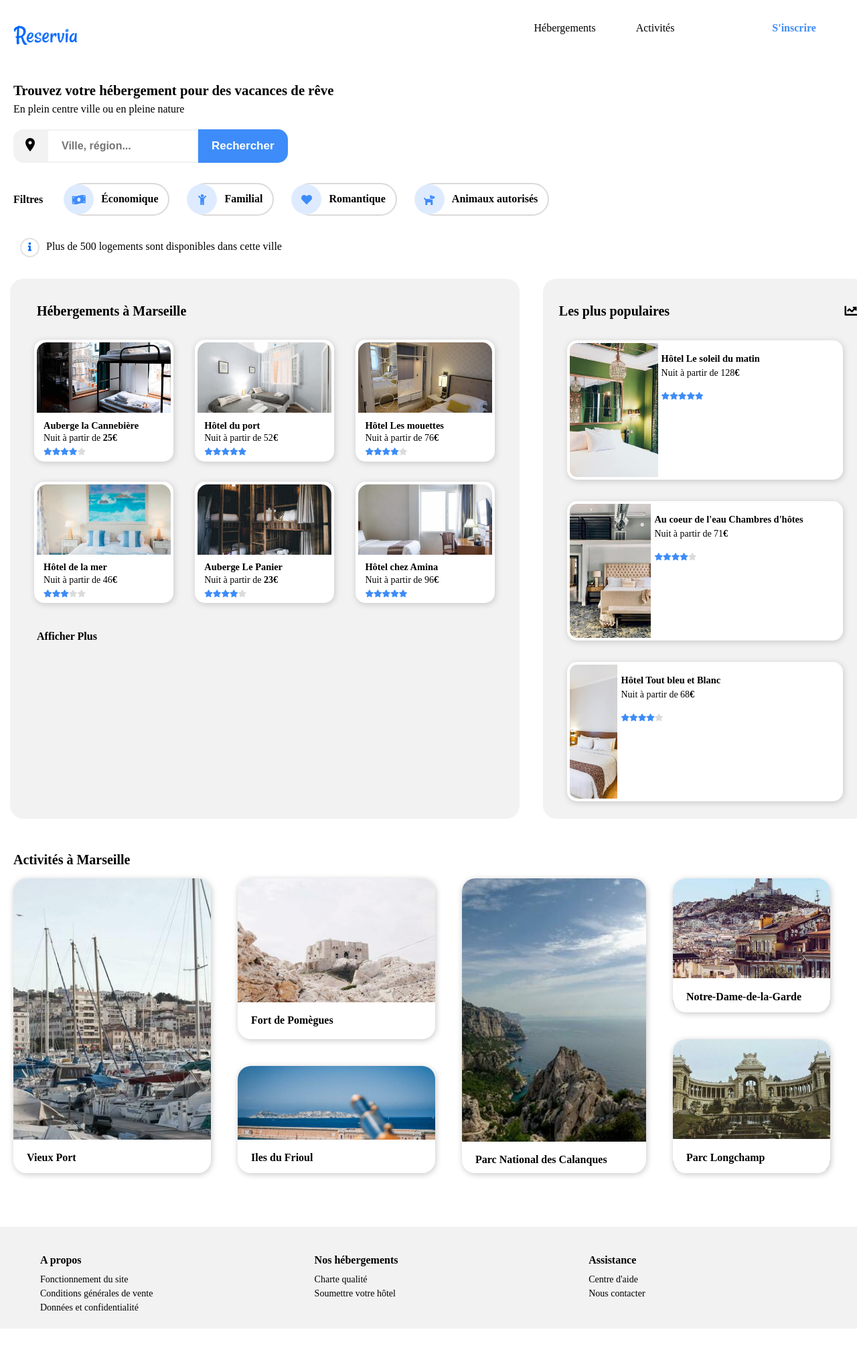
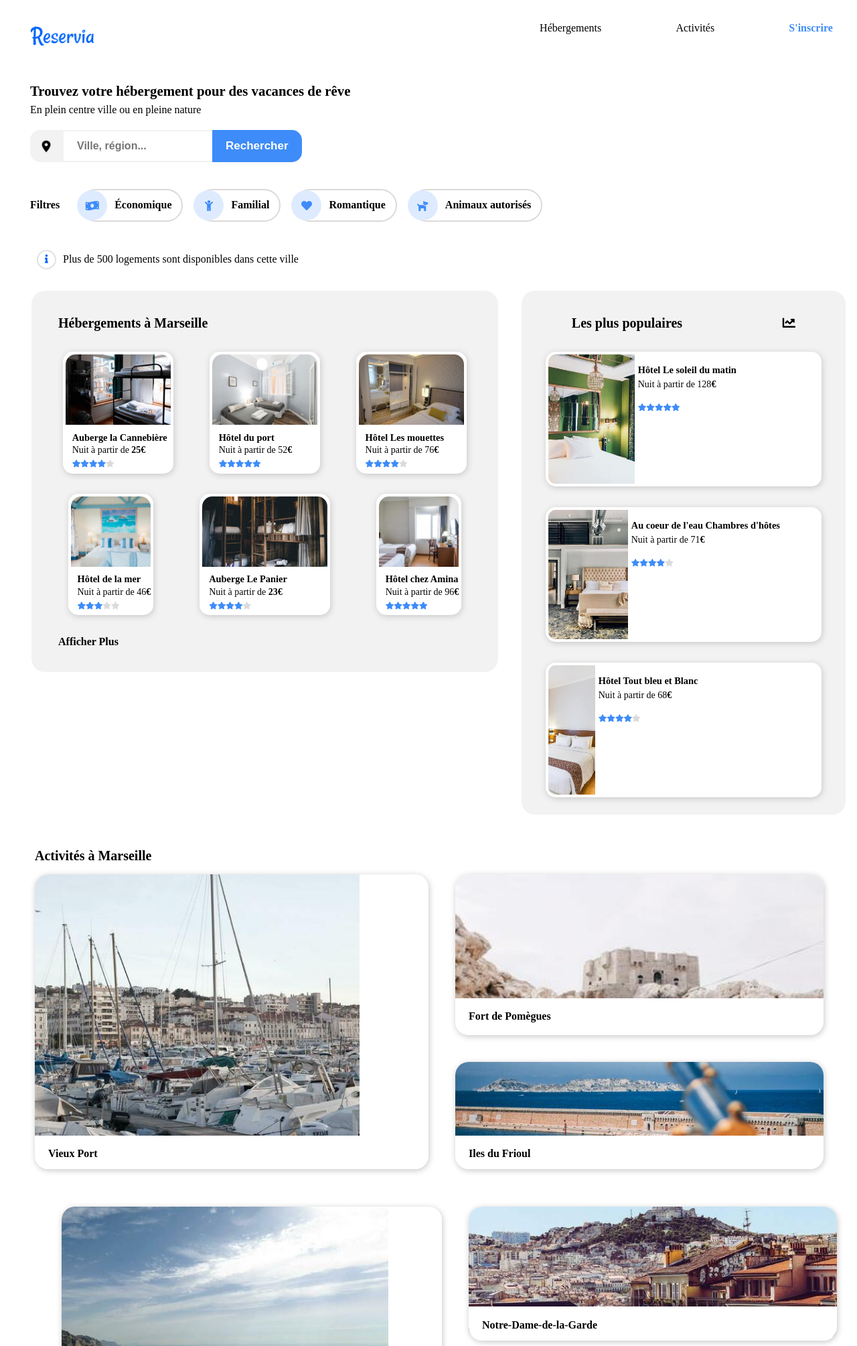
Before and after one commit to CarolineT-JS/CarolineTchong_2_10112020, a plain HTML site: page index.html in a window 1280 px wide. Shown: the top 2009 px of the page at 67% size. Before the commit the page ends 1983 px from the top, so only its background shows below. Drawn offline with Linux system fonts and the light colour scheme.

Commit message:
Modifs finaux après avoir pull la version du 3 Décembre

```diff
--- a/index.html
+++ b/index.html
@@ -2,21 +2,17 @@
 <html lang="fr">
   <head>
     <meta charset="utf-8">
-    <meta name="viewport" content="width=device-width, initial-scale=1.0, shrink-to-fit=no">
+    <meta name="viewport" content="width=device-width, initial-scale=1.0">
     <title>Reservia - Trouvez votre hébergement pour des vacances de rêve</title>
-<!-- CSS  -->
     <link rel="stylesheet" href="style.css">
-<!-- FONTAWESOME -->
     <link rel="stylesheet" href="https://use.fontawesome.com/releases/v5.6.1/css/all.css" integrity="sha384-gfdkjb5BdAXd+lj+gudLWI+BXq4IuLW5IT+brZEZsLFm++aCMlF1V92rMkPaX4PP" crossorigin="anonymous">
-<!-- FONT RALEWAY -->
     <link href="https://fonts.googleapis.com/css2?family=Raleway:wght@750&display=swap" rel="stylesheet" />
     <link href="https://fonts.googleapis.com/css2?family=Raleway:wght@450&display=swap" rel="stylesheet" />
-
   </head>
   <body>
 <!-- HEADER -->
       <header>
-                        <!-- MENU -->
+                        <!-- Nav Menu -->
 
           <nav id="Menu">
               <ul id="topleft">
@@ -31,14 +27,14 @@
           <h1>Trouvez votre hébergement pour des vacances de rêve</h1>
           <p>En plein centre ville ou en pleine nature</p>
 
-                        <!-- LIEU -->
+                        <!-- Nav Lieu -->
 
           <div id="Lieu">
             <div id="fondicone"><a href="#"><img src="Img/autres/Marqueur-48-noir.png" alt="Icone ici"/></a></div>
             <input type="text" class="form-control input" name="name" placeholder="Ville, région..."/>
-            <input type="submit" class="bouton" name="submit" value="Rechercher"/><i class="fas fa-search"></i>
+            <button>Rechercher</button><i class="fas fa-search"></i>
           </div>
-                        <!-- FILTRES -->
+                        <!-- Filtres -->
 
           <div id="Filtres">
                 <p>Filtres</p>
@@ -66,10 +62,11 @@
       </header>
 
 <!-- MAIN -->
-    <main>
-    <!-- Section 1 -->
-        <section id="Hebergement">
-                        <!-- Article Hostingframe / LEFT FRAME -->
+      <main>
+            <!-- Section 1 -->
+          <section id="Hebergement">
+                        <!-- Article Hostingframe -->
+
             <article id="Hostingframe">
                 <h2>Hébergements à Marseille</h2>
                 <div id="locations">
@@ -124,7 +121,9 @@
                 </div>
                 <p id="plus">Afficher Plus</p>
             </article>
-                        <!-- Aside smallFrame / RIGHT FRAME -->
+
+                        <!-- Aside smallFrame -->
+
             <aside id="smallFrame">
                 <div id="smallTop">
                     <h2>Les plus populaires</h2>
@@ -159,7 +158,9 @@
     <!-- Section 2 -->
         <section id="Activites">
             <h2>Activités à Marseille</h2>
+
             <!-- Article Activities left -->
+
             <article>
                 <div id="activitiesLeft">
                     <figure id="port">
@@ -168,7 +169,9 @@
                             <h3>Vieux Port</h3>
                         </figcaption>
                     </figure>
-                        <!-- Asides left -->
+
+                    <!-- Asides left -->
+
                 <aside id="left1">
                     <figure id="fort">
                         <a href="#"><img src="Img/activites/4_small/paul-hermann-QFTrLdQIRhI-unsplash.jpg" alt="Photo du Fort de Pomègues dominant le calcaire et le ciel blanc." /></a>
@@ -184,7 +187,9 @@
                     </figure>
                 </aside>
                 </div>
+
                         <!-- Activities right -->
+
                 <div id="activitiesRight">
                     <figure id="parc">
                         <a href="#"><img src="Img/activites/4_small/kilyan-sockalingum-NR8-cBCN3aI-unsplash.jpg" alt="Photo des falaises donnant sur la mer au Parc National des Calanques." /></a>
@@ -192,7 +197,9 @@
                         <h3>Parc National des Calanques</h3>
                     </figcaption>
                     </figure>
+
                             <!-- Aside right -->
+
                 <aside id="right1">
                     <figure>
                         <a href="#"><img src="Img/activites/4_small/florian-wehde-xW9e8gdotxI-unsplash.jpg" alt="Photo de Notre-Dame-de-la-Garde dominant les toits de la ville de Marseille." /></a>
@@ -213,7 +220,9 @@
         </section>
 
     </main>
+
 <!-- FOOTER -->
+
       <footer>
         <div class="link">
             <h4>A propos</h4>
--- a/style.css
+++ b/style.css
@@ -1,6 +1,6 @@
+/* Définition des polices personnalisés*/
 body {
     width: 100%;
-    height: auto;
     font-family: 'Raleway';
     margin: 0 auto;
     font-size: 16px;
@@ -17,13 +17,13 @@ a {text-decoration: none;}
 
 figure{box-shadow: 1px 2px 10px #c9c7c7;}
 
-#Menu, #Menu ul, #Lieu, #fondicone, #Filtres, .filtre, .filtre .rond, #Info, #info, #Hebergement, #locations, #smallFrame, #smallTop, #smallFrame figure, #Activites article, #activitiesLeft, #activitiesRight, #activitiesLeft figure, #activitiesRight figure, footer {
+#Menu, #Menu ul, #Lieu, #fondicone, #Filtres, .filtre, .filtre .rond, #Info, #info, main, #Hebergement, #locations, #smallFrame, #smallTop, #smallFrame figure, #Activites article, #activitiesLeft, #activitiesRight, #activitiesLeft figure, #activitiesRight figure, footer {
     display: flex;
 }
-header, #Hebergement, #Hostingframe img, #smallTop, #smallFrame img, #left1 #fort img, #left1 #iles img, #right1 img, footer {
+header, #Menu, #Menu ul, #Filtres, #Info, #Hebergement, #Lieu, #Hostingframe img, #smallTop, #smallFrame img, #Activites, #left1 #fort img, #left1 #iles img, #right1 figure, #right1 img, footer {
     width: 100%;
 }
-#Menu li:hover, #Menu a:hover, #Menu a:visited, #Menu #topright #inscrire a, .filtre .fas, #Hebergement .fas, #smallFrame figcaption .fas {
+#Menu li:hover, #Menu a:hover, #Menu a:visited, #Menu #topright #inscrire a, #Menu ul #inscrire:visited, #Menu ul #inscrire:hover, .filtre .fas, #Hebergement .fas, #smallFrame figcaption .fas {
     color: #3e8cf9;
 }
 .filtre .rond, #smallFrame figcaption, #activitiesLeft #port figcaption, #activitiesRight #parc figcaption, #fort figcaption, #iles figcaption, #right1 figcaption {
@@ -36,21 +36,39 @@ header, #Hebergement, #Hostingframe img, #smallTop, #smallFrame img, #left1 #for
 #Hostingframe img, #smallFrame img, #left1 #fort img, #left1 #iles img {
     object-fit: cover;
 }
-#Menu #topright #inscrire a, #Lieu .form-control, #Filtres p, #Lieu .bouton, .filtre a, #Hostingframe #plus{
+#Menu #topright #inscrire a, #Lieu .form-control, #Filtres p, #Lieu button, .filtre a, #Hostingframe #plus{
     font-weight: 700;
 }
 
 /* HEADER */
 
-header{padding-left: 20px;}
+header{
+    height: auto;
+    margin: 0 45px;
+    }
+#Menu {height: auto;}
 
-    /* MENU */
+#Menu ul {
+    height: 50%;
+    justify-content: flex-end;
+}
+#Menu li {
+    margin: 0 10px;
+    padding: 30px 20px;
+    border-top: 3px #fff solid;
+}
+#Menu li:hover {border-top: 3px #3e8cf9 solid;}
 
 #Menu #topleft{
-    width: 82%;
+    width: 90%;
     justify-content: space-between;
+    padding-right: 4%;
 }
-header #logo {height: 45px;}
+#Menu #topleft #logo {
+    width: auto;
+    height: 45px;
+    padding-top: 1%;
+}
 #topleft :first-child {
     margin: 0;
     padding-left: 0;
@@ -60,63 +78,67 @@ header #logo {height: 45px;}
     width: 16.5%;
     padding-right: 4%;
 }
-#Menu li {
-    margin: 0 10px;
-    padding: 30px 20px;
-    border-top: 3px #fff solid;
-}
 #Menu ul a {
     text-decoration: none;
     color: black;
 }
-#Menu li:hover{border-top: 3px #3e8cf9 solid;}
+header h1 {font-size: 1.3em;}
 
-#Menu ul #inscrire:visited, #Menu ul #inscrire:hover
-{color: #0065FC}
-header h1 {font-size: 1.3em;}
 header p {line-height: 1%;}
 
-    /* LIEU */
+    /* NAV Lieu */
 
 header #Lieu{
+    height: 48px;
     text-align: center;
+    align-content: center;
     margin: 30px 0;
 }
 #Lieu #fondicone{
-    width: 50px;
-    height: 50px;
+    width: 48px;
+    height: 48px;
     background-color: #F2F2F2;
     border-top-left-radius: 15px;
     border-bottom-left-radius: 15px;
 }
-#Lieu #fondicone img {width: 50%;}
-
+#Lieu #fondicone img {
+    width: 45%;
+    margin-top: 10%;
+    }
 #Lieu .form-control{
     width: 200px;
     border: 2px #F2F2F2 solid;
     padding-left: 20px;
     font-size: 1em;
 }
-#Lieu .bouton{
+#Lieu button{
     font-size: 17px;
     background-color: #3e8cf9;
     color: white;
-    padding: 15px 20px;
+    padding: 13.5px 20px;
     border: none;
     border-top-right-radius: 15px;
     border-bottom-right-radius: 15px;
+    margin-left: -2px;
 }
 #Lieu .fas{display: none;}
 
      /* FILTRES */
 
-#Filtres, .filtre{align-items: center;}
-#Filtres p {margin-right: 20px;}
-
+#Filtres{
+    height: auto;
+    align-items: center;
+}
+#Filtres p {
+    width: auto;
+    margin-right: 20px;
+}
 .filtre{
     margin: 0 15px;
     border: 2px #ddd9d9 solid;
     border-radius: 50px;
+    text-align: center;
+    align-items: center;
 }
 .filtre .rond{
     border-radius: 50%;
@@ -131,11 +153,10 @@ header #Lieu{
 }
 .filtre:hover{background-color: #DEEBFF;}
 
-     /* INFO */
-
 #Info {
+    align-items: center;
     margin: 30px 0;
-    align-items: baseline;
+    justify-content: flex-start;
 }
 #info{
     color: #0065FC;
@@ -147,68 +168,88 @@ header #Lieu{
 }
 #Info i {font-size: 0.8em;}
 
+/* MAIN */
+
+main{
+    width: 95%;
+    margin: 0 auto;
+    flex-direction: column;
+}
     /* SECTION 1 */
 
-#Hebergement {padding: 0 0 10px 15px;}
+#Hebergement {padding: 0 40px 10px 15px;}
 
         /* Article Hostingframe */
 
 #Hostingframe {
+    width: 65%;
+    height: 100%;
     background-color: #F2F2F2;
     border-radius: 20px;
     padding: 20px 20px;
 }
 #Hostingframe h2, #Activites h2, #smallFrame #smallTop h2{
-    padding-left: 20px;
+    margin-left: 20px;
     font-size: 20px;
 }
-        /* LEFT FRAME */
-
 #Hostingframe #locations{
     flex-wrap: wrap;
     justify-content: space-around;
 }
 #locations figure{
-    width: 200px;
+    max-width: 220px;
+    height: auto;
     background-color: white;
     border-radius: 15px;
     border: 4px solid white;
     margin: 15px 10px;
+    overflow: hidden;
 }
 #Hostingframe img {
+    max-width: 300px;
     height: 105px;
     border-top-left-radius: 15px;
     border-top-right-radius: 15px;
 }
 #locations figcaption{
     height: 50px;
+    background-color: white;
     line-height: 1.2%;
+    text-align: left;
     padding-left: 10px;
 }
 #locations figcaption h3 {font-size: 0.9em;}
+
 #locations figcaption p{
     font-size: 0.8em;
     padding-top: 5px;
 }
 #Hebergement .fas, #smallFrame figcaption .fas {font-size: 0.7em;}
 
-#Hostingframe #plus{padding: 10px 0 0 20px;}
+#Hostingframe #plus{margin-left: 20px;}
 
-        /* RIGHT FRAME */
+        /* Aside Hostingframe */
 
 #smallFrame {
+    width: 32%;
+    height: 100%;
     background-color: #F2F2F2;
     border-radius: 20px;
     flex-direction: column;
-    padding: 10px 0;
+    justify-content: space-around;
+    align-items: center;
+    padding: 10px 0  18px 0;
     margin-left: 35px;
 }
 #smallTop {
+    width: 100%;
+    display: flex;
+    flex-direction: row;
     justify-content: space-between;
     align-items: baseline;
 }
 #smallTop h2{
-    margin-left: 25px !IMPORTANT;
+    margin-left: 35px !IMPORTANT;
     font-size: 0.9em;
     padding-top: 10px;
 }
@@ -218,63 +259,58 @@ header #Lieu{
     padding-right: 35px;
 }
 #smallFrame figure{
+    width: 80%;
+    height: auto;
     max-width: 340px;
-    height: 130px;
+    max-height: 120px;
     border-radius: 15px;
     border: 4px solid white;
     overflow: hidden;
-    background-color: white;
+    margin-top: 15px;
 }
 #smallFrame img{
     height: 100%;
-    object-position: right;
+    object-position: left;
 }
 #smallFrame figcaption{
     width: 470px;
-    height: 140px;
+    height: 130px;
     background-color: white;
-    right: 20px;
     padding-left: 20px;
     margin: 0;
 }
-#smallFrame :last-child figure img{max-height: 100%;}
-
-#smallFrame :last-child figcaption{height: 140px;}
-
 #smallFrame figcaption h3 {
     font-size: 0.9em;
     margin-bottom: 5px;
 }
 #smallFrame figcaption p{
     font-size: 0.8em;
+    padding: 0;
     margin: 0;
 }
 #smallFrame figcaption .fas{
     padding-top: 30px;
     font-size: 0.7em;
 }
+figure{box-shadow: 1px 2px 10px #c9c7c7;}
 
     /* SECTION 2 */
-
         /* Article Activities left */
 
 #Activites{
+    height: 100%;
     margin: 40px 0;
-    padding-left: 20px;
+    margin-left: 20px;
 }
-#Activites h2{
-    margin: 0;
-    padding: 0;
-}
+#Activites h2{margin: 0;}
+
 #activitiesLeft, #activitiesRight{width: 50%;}
-
 #activitiesLeft figure, #activitiesRight figure{
     background-color: white;
     flex-direction: column;
     justify-content: center;
 }
 #activitiesLeft figure{margin-left: 0;}
-
                 /* port & parc */
 
 #activitiesLeft #port, #activitiesRight #parc{
@@ -284,7 +320,8 @@ header #Lieu{
     border-radius: 20px;
 }
 #activitiesLeft #port figcaption, #activitiesRight #parc figcaption{
-    padding: 2px 0 2px 20px;
+    height: auto;
+    padding: 2px 20px;
     background-color: white;
     bottom: 30px;
 }
@@ -292,20 +329,27 @@ header #Lieu{
 
 #port img, #parc img{
     height: 450px;
-    object-position: -185px 30px;
+    object-position: right bottom;
+    object-position: -190px 30px;
 }
             /* aside */
 
-#left1, #right1{width: 50%;}
-
+#left1, #right1{
+    flex-direction: column;
+    z-index: 10;
+    width: 50%;
+    margin-top: 0;
+}
 #left1 figure, #right1 figure{
     max-width: 550px;
+    max-height: 100%;
     overflow: hidden;
 }
                 /* fort */
 
 #left1 #fort, #left1 #iles{
     max-height: 240px;
+    overflow: hidden;
     border-radius: 20px;
     margin-bottom: 40px;
     margin-right: 0;
@@ -314,7 +358,8 @@ header #Lieu{
     height: 230px;
     object-position: 100% 40%;
 }
-#fort figcaption, #iles figcaption{
+#fort figcaption{
+    height: auto;
     padding: 2px 20px;
     background-color: white;
     bottom: 25px;
@@ -325,11 +370,15 @@ header #Lieu{
 
 #left1 #iles img{
     height: 160px;
-    object-position: 100% -32%;
+    object-position: 100% -50%;
+}
+#iles figcaption{
+    bottom: 25px;
+    padding: 2px 20px;
+    background-color: white;
 }
 
         /* Activities right */
-
             /* Aside right */
 
 #right1 figure{
@@ -339,39 +388,42 @@ header #Lieu{
     margin-left: 0;
 }
 #right1 img{
+    width: 100%;
     height: 250px;
-    object-position: 0px 30px;
+    object-fit: scale-down;
+    object-position: center top;
+    object-position: 0px 50px;
 }
 #right1 figcaption{
+    max-height: 50px;
     bottom: 50px;
     padding: 3px 20px;
+    z-index: 10;
     background-color: white;
 }
 
 /* FOOTER */
 
 footer{
+    height: 100%;
     background-color: #f2f2f2;
+    justify-content: flex-start;
     padding: 20px 20px;
 }
-.link{width: 32%;}
+.link{width: 33%;}
 
-footer h4{
-    margin-left: 40px;
-    margin-bottom: 0;
-}
-footer ul{
-    margin-top: 10px;
-    padding-left: 40px;
-}
-footer li{margin: 3px 0;}
+footer h4{margin: 0 0 0 30px;}
+
+footer ul{margin: 10px 0 0 30px;}
 
 footer a{
-    font-size: 0.9em;
     color: black;
+    font-size: 0.8em;
 }
 
+
      /*------------ RESPONSIVE TABLET ------------*/
+
 
 @media screen and (min-width: 501px) and (max-width: 1300px)
 {
@@ -379,17 +431,22 @@ footer a{
         width: 30%;
         justify-content: space-between;
     }
+    #Filtres{flex-wrap: wrap;}
+
+    .filtre{margin: 10px;}
+
     main p, footer a{font-size: 14px !IMPORTANT;}
+
     #smallFrame{
-        width: 60%;
+        width: 40%;
         padding: 10px 40px;
         align-items: center;
     }
-    #smallTop{width: 130%;}
+    #smallTop{width: 100%;}
 
     #smallFrame figure{
         width: 100%;
-        height: 200px;
+        height: 193px;
         max-height: 70%;
         max-width: 100%;
         background-color: white;
@@ -408,6 +465,12 @@ footer a{
         padding-top: 20px;
         font-size: 0.7em;
     }
+    #Activites article{flex-direction: column;}
+
+    #Activites #activitiesLeft, #Activites  #activitiesRight{width: 100%;}
+
+    #left1 #iles img{object-position: center;}
+
     #activitiesLeft figcaption h3, #activitiesRight figcaption h3, #plus {font-size: 16px !IMPORTANT;}
 
     #activitiesRight #parc figcaption{bottom: 27px;}
@@ -420,6 +483,7 @@ footer a{
         object-position: 50% 40%;
     }
 }
+
      /*------------ RESPONSIVE MOBILE ------------*/
 
 
@@ -432,16 +496,13 @@ footer a{
         flex-direction: column;
         flex-wrap: wrap;
         margin: 0 auto;
-        justify-content: center;
+    }
+    header, #Lieu, #Filtres, #Filtres p, #smallFrame, #activitiesLeft, #activitiesRight, #left1, #right1, footer .link {
+        width: 100%;
     }
     /* HEADER */
 
-    header{
-        width: 100%;
-        margin: 0 auto;
-        padding: 0;
-    }
-            /* MENU */
+    header{margin: 0 auto;}
 
     #Menu{
         align-items: center;
@@ -461,9 +522,10 @@ footer a{
     }
     #Menu #topright{
         width: 50%;
+        height: 150px;
         margin-top: 0;
         flex-direction: column-reverse;
-        justify-content: space-between;
+        justify-content: center;
         border-bottom: 3px #F2F2F2 solid;
         padding: 0;
     }
@@ -481,50 +543,47 @@ footer a{
     }
     header h1 {
         margin-top: 20px;
-        font-size: 1.3em;
+        font-size: 1.4em;
     }
+    header h1, header p, #Lieu, #Filtres{margin-left: 20px;}
     header p{
         height: auto;
         margin-bottom: 30px;
         line-height: normal;
     }
-            /* LIEU */
+    /* NAV OÙ */
     #Lieu{
-        width: 100%;
         display: flex;
         flex-direction: row;
         justify-content: center;
-        margin: 30px 10px !IMPORTANT;
     }
     #Lieu .form-control{
-        width: 63%;
+        width: 70%;
         border-right: none;
     }
-    #Lieu .bouton{display: none;}
+    #Lieu button{display: none !IMPORTANT;}
 
-    #Lieu :nth-child(3n){
-        width: 50px;
-        height: 50px;
+    #Lieu :nth-child(4n){
+        width: 48px;
+        height: 48px;
         background-color: #3e8cf9;
         border-radius: 15px;
+        margin-left: -10px;
+    }
+    #Lieu .fas{
         display: flex;
+        color: white;
+        font-size: 1.2em;
         justify-content: center;
         align-items: center;
-    }
-    #Lieu .fas{
-        display: block;
-        color: white;
-        font-size: 1.2em;
 }
-            /* FILTRES */
+    /* FILTRES */
     #Filtres{
-        width: 100%;
         display: flex;
         flex-wrap: wrap;
         justify-content: flex-start;
     }
     #Filtres p{
-        width: 100%;
         display: block;
         margin: 0 0 10px 10px;
         font-size: 18px;
@@ -539,26 +598,42 @@ footer a{
     }
     .filtre .fas {font-size: 1.2em;}
 
+            /* INFO */
+
+    header #Info{
+        display: flex;
+        flex-direction: row;
+        justify-content: flex-start;
+        align-items: baseline;
+        margin: 10px 0;
+    }
+    #Info #info{
+        width: 30px;
+        margin-left: 10px;
+        margin-right: 0px;
+    }
+    header #Info p{
+        font-size: 16px;
+        flex-wrap: wrap;
+        text-align: left;
+    }
     /* Section 1 */
 
     #Hebergement{
-        width: 100%;
         flex-direction: column-reverse;
-        margin: 0 auto;
-        padding: 0 10px;
+        margin: 0;
+        padding: 0;
     }
     #locations figure{margin: 5px 0;}
 
     #Hebergement h2{margin-left: 10px;}
 
-    #Hebergement h2, #smallFrame #smallTop h2, #Activites h2{font-size: 1.2em;}
-
-    /* LES PLUS POPULAIRES */
+    #Hebergement h2, #smallFrame #smallTop h2, #Activites h2{font-size: 1.4em;}
 
     #smallFrame{
+        max-width: 100%;
         margin: 0;
         border-radius: 0;
-        align-items: center;
     }
     #smallTop h2{padding-left: 20px;}
 
@@ -568,17 +643,16 @@ footer a{
     }
     #smallFrame figure{
         width: 90%;
+        height: 200px;
         max-height: 150px;
+        max-width: 100%;
+        margin: 5px 0;
     }
-    #smallFrame img{object-position: center;}
-
     #smallFrame figcaption{
-        width: 240%;
+        width: 160%;
         height: auto;
     }
-    #smallFrame figcaption .fas{padding-top: 30px;}
-
-    /* HEBERGEMENTS */
+    #smallFrame figcaption .fas{padding-top: 50px;}
 
     #Hostingframe{
         width: auto;
@@ -600,35 +674,28 @@ footer a{
     }
     #Hostingframe figure figcaption{height: 30px;}
 
-    #Hostingframe figure figcaption h3, #smallFrame figure figcaption h3, #plus{
-        font-size: 17px;
-        padding-top: 0;
-    }
+    #Hostingframe figure figcaption h3, #smallFrame figure figcaption h3, #plus{padding-top: 0;}
+
     #Hostingframe figure figcaption p, #smallFrame figure figcaption p{font-size: 14px;}
 
     #Hostingframe #plus{margin-left: 5px;}
 
     /* Section 2 */
 
-    #Activites{
-        margin: 0 auto;
-        padding: 0 0 0 15px;
-    }
+    #Activites{margin: 0 auto;}
+
     #Activites article{
-        width: 100%;
         height: auto;
         display: flex;
         flex-direction: column;
         margin: 20px 0;
     }
     #activitiesLeft, #activitiesRight{
-        width: 100%;
         display: flex;
         flex-direction: column;
         justify-content: space-between;
     }
     #left1, #right1{
-        width: 100%;
         height: auto;
     }
     #Activites #port, #left1 #fort, #activitiesLeft #left1 #iles, #activitiesRight #parc, #Activites #activitiesRight #right1 figure{
@@ -671,21 +738,19 @@ footer a{
 
     #activitiesRight #right1 figure figcaption{bottom: 20px;}
 
-    /* FOOTER */
+    /* Footer */
 
     footer{
-        width: 100%;
-        margin: 0 0 0 10px;
+        margin: 0;
         padding: 20px 0;
         flex-direction: column;
     }
     footer .link{
-        width: 100%;
         height: auto;
     }
     footer .link h4{font-size: 17px;}
 
-    footer .link li{margin: 10px 0;}
+    footer .link li{margin: 15px 0;}
 
     footer .link a{font-size: 1em;}
 }
```
